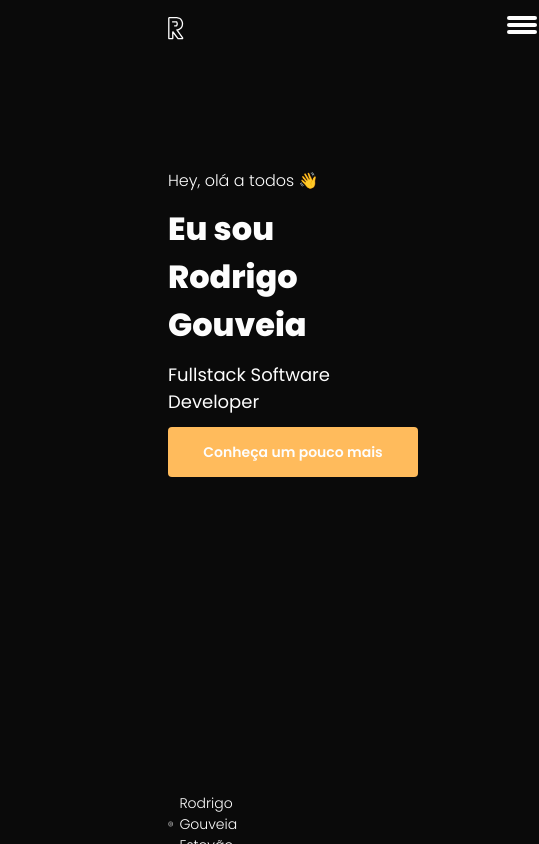
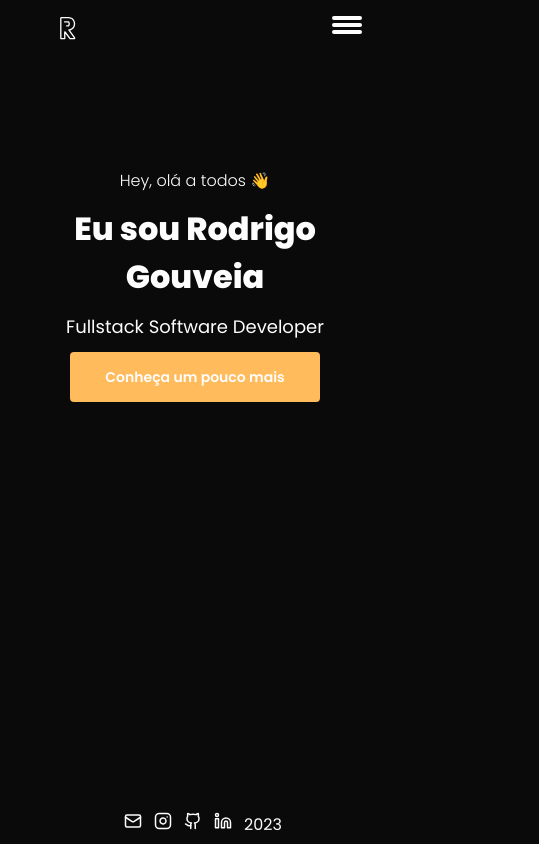
Before and after one commit to rodrigoge/rodrigo.dev, a Next.js app: page / in a window 390 px wide. Shown: the whole page, 539 px wide, since content can reach past the window. Built offline with nearby package versions, Linux system fonts and the light colour scheme.

Commit message:
feat: editing responsivity from small devices

```diff
--- a/src/app/styles.scss
+++ b/src/app/styles.scss
@@ -7,7 +7,7 @@ body {
 }
 
 .hero-section-container {
-    margin: 120px 0 0 160px;
+    margin: 120px 0 0 14%;
     display: flex;
     flex-direction: column;
     align-items: flex-start;
@@ -47,3 +47,24 @@ body {
         opacity: 0.8;
     }
 }
+
+@media (max-width: 400px) {
+
+    .hero-section-container {
+        margin: 120px 0 0 0;
+        display: flex;
+        flex-direction: column;
+        align-items: center;
+        justify-content: center;
+        gap: 12px;
+
+        .personal-name-container {
+            text-align: center;
+        }
+
+        .office-container {
+            font-weight: 400;
+            font-size: 18px;
+        }
+    }
+}
--- a/src/components/FooterComponent/styles.scss
+++ b/src/components/FooterComponent/styles.scss
@@ -13,13 +13,13 @@ footer {
         display: flex;
         align-items: center;
         gap: 6px;
-        margin: 10px 160px;
+        margin: 10px 14%;
         font-size: 14px;
         font-weight: 100;
     }
 
     .social-media-container {
-        margin: 10px 160px;
+        margin: 10px 14%;
         display: flex;
         align-items: center;
         gap: 12px;
@@ -35,3 +35,15 @@ footer {
         }
     }
 }
+
+@media (max-width: 800px) {
+    footer {
+        display: flex;
+        align-items: center;
+        justify-content: center;
+
+        .copyright-container {
+            display: none;
+        }
+    }
+}
--- a/src/components/HeaderComponent/styles.scss
+++ b/src/components/HeaderComponent/styles.scss
@@ -11,13 +11,13 @@ header {
 
     img {
         width: 16px;
-        margin: 0 160px;
+        margin: 0 14%;
         cursor: pointer;
     }
 
     nav {
         display: flex;
-        margin: 0 160px;
+        margin: 0 14%;
 
         ul {
             font-size: 13px;
@@ -129,3 +129,19 @@ header {
         }
     }
 }
+
+@media (max-width: 400px) {
+    header.show-menu {
+        nav {
+            ul {
+                display: flex;
+
+                li {
+                    a {
+                        font-size: 18px;
+                    }
+                }
+            }
+        }
+    }
+}
```
